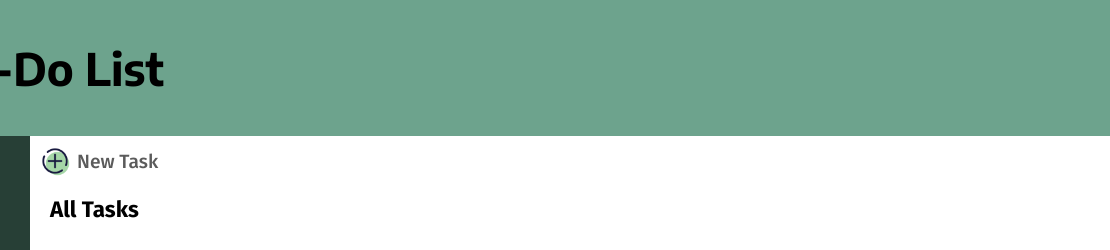
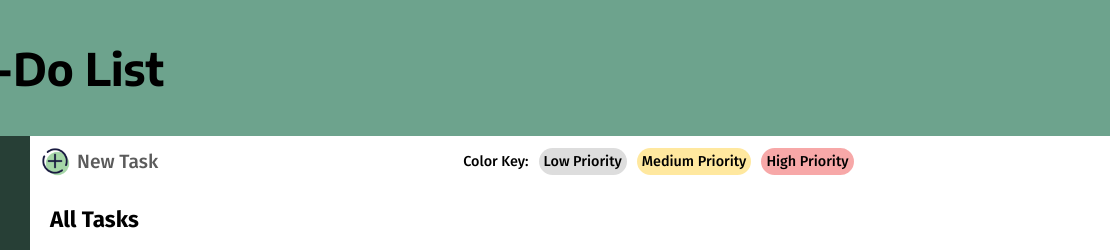
Before and after one commit to gwolanski/to-do-list, a plain HTML site: page index.html in a window 1280 px wide. Shown: the top 250 px of the page, 170-1280 px from the left. Drawn offline with Linux system fonts and the light colour scheme.

Commit message:
Added priority color key

```diff
--- a/index.html
+++ b/index.html
@@ -50,9 +50,17 @@
                 </div>
             </div>
             <div id="main-body">
-                <div id="new-task-container">
-                    <img class="nav-icon" width="30" height="30" src="./images/plus.png" alt="plus">
-                    <div id="new-task-text">New Task</div>
+                <div id="body-top-row">
+                    <div id="new-task-container">
+                        <img class="nav-icon" width="30" height="30" src="./images/plus.png" alt="plus">
+                        <div id="new-task-text">New Task</div>
+                    </div>
+                    <div id="color-key-container">
+                        Color Key:
+                        <div id="low-priority" class="priority-key">Low Priority</div>
+                        <div class="priority-key medium-priority">Medium Priority</div>
+                        <div class="priority-key high-priority">High Priority</div>
+                    </div>
                 </div>
                 <div id="form-container">
                     <form id="task-form" required>
--- a/styles.css
+++ b/styles.css
@@ -161,6 +161,12 @@ body {
     padding: 5px;
 }
 
+#body-top-row {
+    display: flex;
+    flex-direction: row;
+    gap: 295px;
+}
+
 #new-task-container {
     display: flex;
     flex-direction: row;
@@ -173,6 +179,24 @@ body {
 
 #new-task-container:hover {
     cursor: pointer;
+}
+
+#color-key-container {
+    display: flex;
+    flex-direction: row;
+    align-items: center;
+    gap: 10px;
+    font-size: 0.9rem;
+}
+
+.priority-key {
+    border-radius: 15px;
+    padding: 5px;
+    font-weight: 400;
+}
+
+#low-priority {
+    background-color: rgb(221, 221, 221);
 }
 
 #form-container,
```
